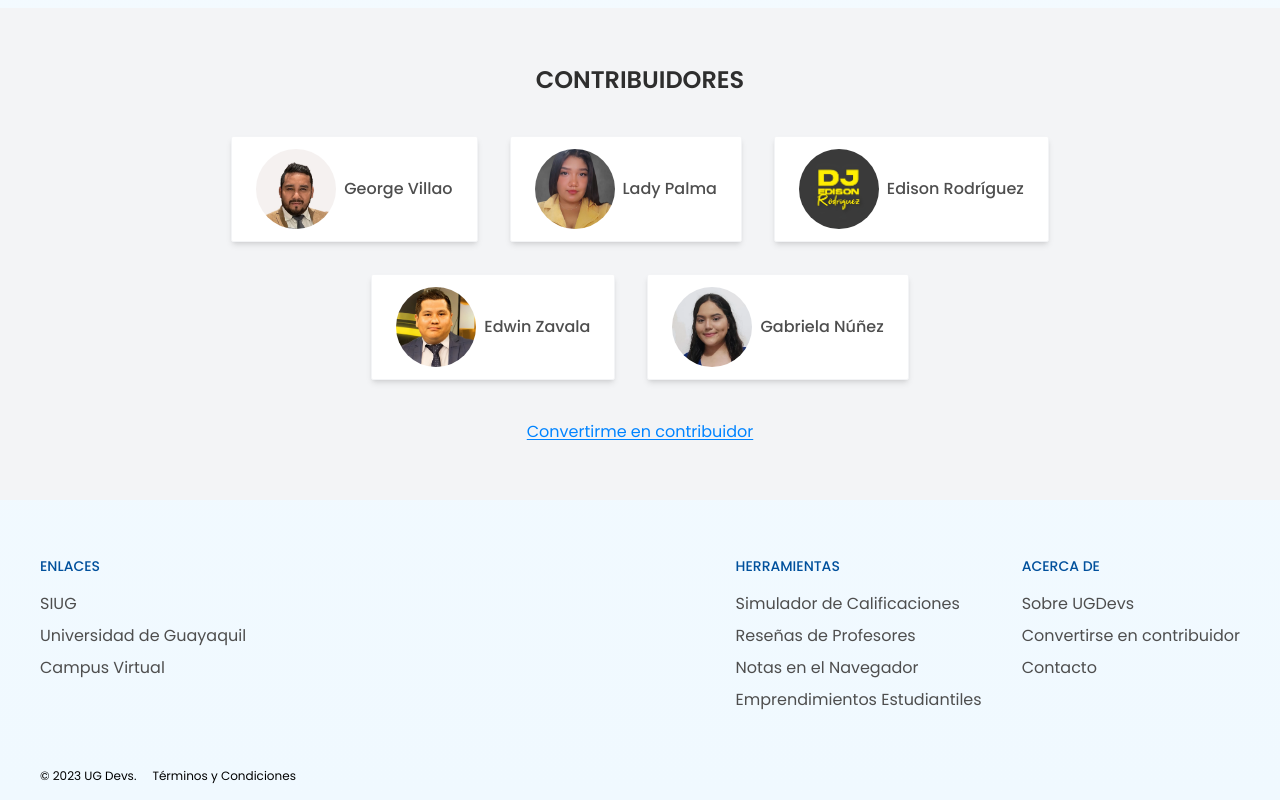
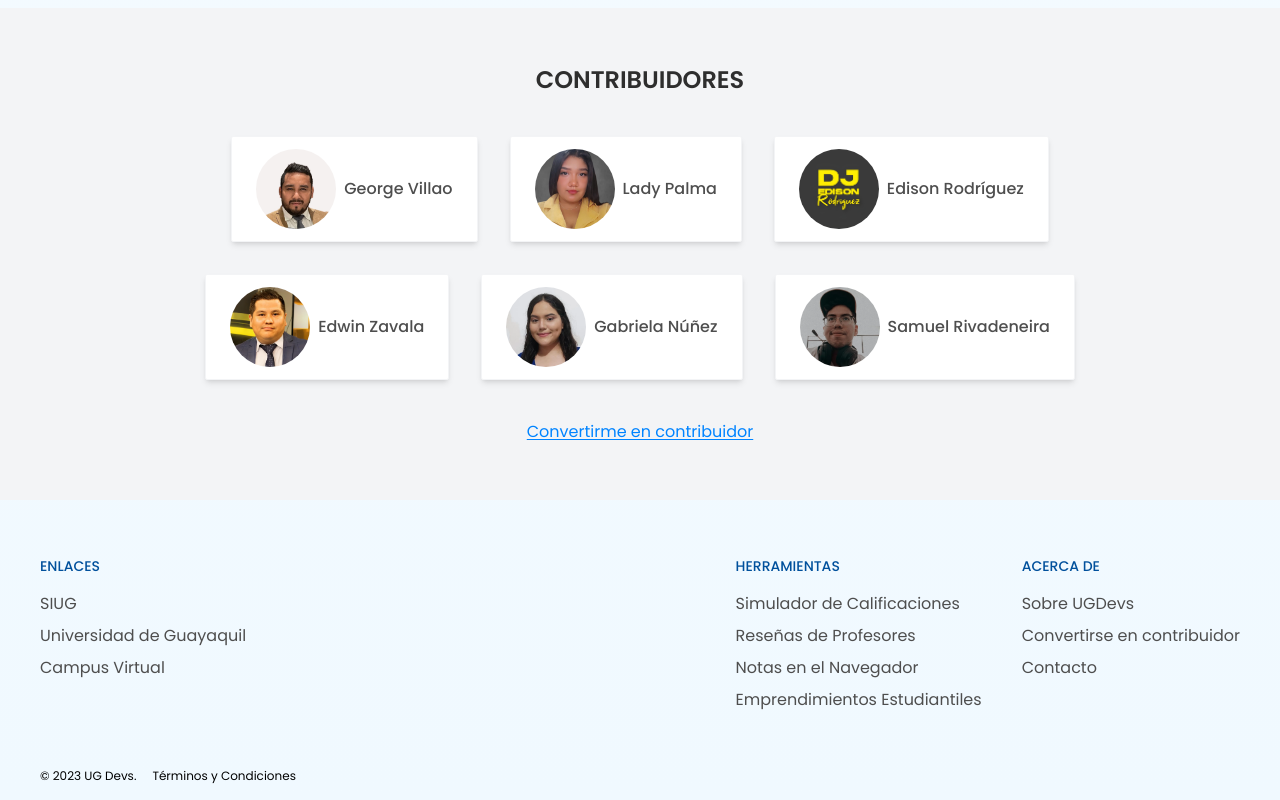
Before and after one commit to anthonysanlucas/ugdevs, an Astro site: page / in a window 1280 px wide. Shown: the part 3244-4044 px from the top of the page. Built offline with nearby package versions, Linux system fonts and the light colour scheme; Astro itself is replaced by a stand-in of ours; what tailwindcss-animated would draw is missing.

Commit message:
Add new contributor: Samuel Rivadeneira

```diff
--- a/src/components/home/Contributors.astro
+++ b/src/components/home/Contributors.astro
@@ -24,6 +24,11 @@ const CONTRIBUTORS_LIST = [
     name: 'Gabriela Núñez',
     avatar: '/contributors/gabriela-nunez.webp',
     url: 'https://www.tiktok.com/@maragabrielan?_t=8fweVgfnnNe&_r=1'
+  },
+  {
+    name: 'Samuel Rivadeneira',
+    avatar: '/contributors/samuel-rivadeneira.webp',
+    url: 'https://www.linkedin.com/in/samuel-rivadeneira-3478341a7/'
   }
 ]
 ---
```
Also changed, not shown: public/contributors/samuel-rivadeneira.webp (added).
